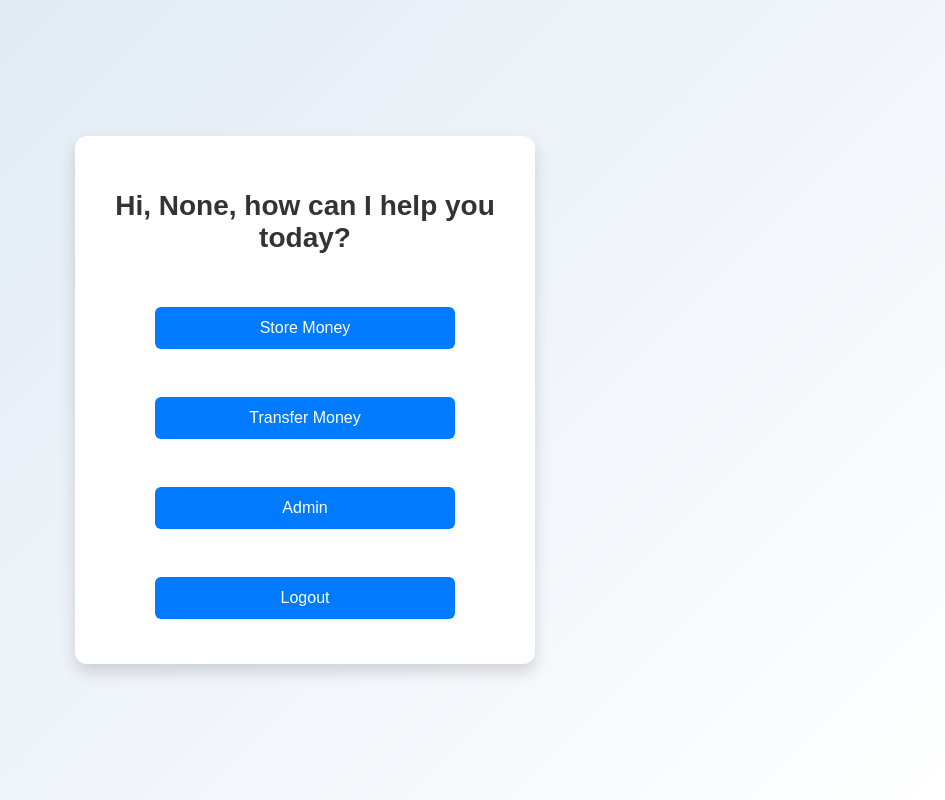
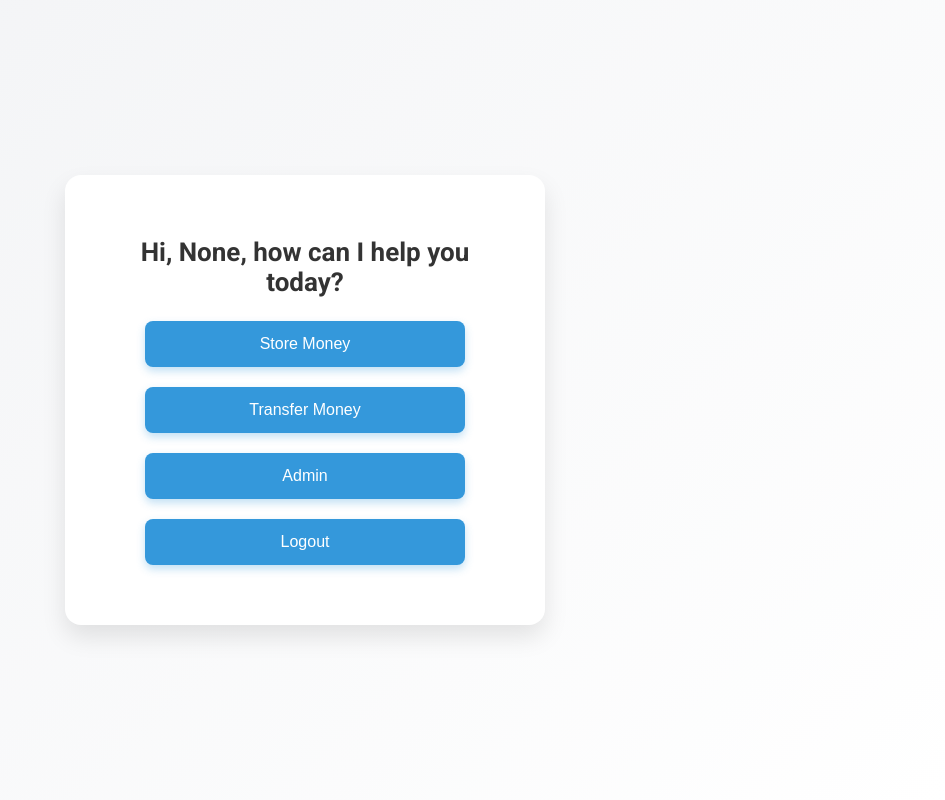
Before and after one commit to Origamiccc/SC6113-DAPP, a Flask app: page /main in a window 1280 px wide. Shown: the whole page, without its empty margins (335-1280 px from the left). Run offline with Flask 3, Linux system fonts and the light colour scheme.

Commit message:
Update main.html

```diff
--- a/templates/main.html
+++ b/templates/main.html
@@ -4,11 +4,11 @@
     <meta charset="UTF-8">
     <meta name="viewport" content="width=device-width, initial-scale=1.0">
     <title>Ethereum DApp 5</title>
-
+    <link href="https://fonts.googleapis.com/css2?family=Roboto:wght@400;500;700&display=swap" rel="stylesheet">
     <style>
         body {
-            font-family: 'Arial', sans-serif;
-            background: linear-gradient(135deg, #dfe9f3 10%, #ffffff 100%);
+            font-family: 'Roboto', sans-serif;
+            background: linear-gradient(135deg, #f3f4f6 10%, #ffffff 100%);
             margin: 0;
             padding: 0;
             display: flex;
@@ -19,68 +19,71 @@
 
         .container {
             background-color: #ffffff;
-            padding: 30px;
-            border-radius: 12px;
-            box-shadow: 0 8px 16px rgba(0, 0, 0, 0.15);
+            padding: 40px;
+            border-radius: 16px;
+            box-shadow: 0 12px 24px rgba(0, 0, 0, 0.1);
             max-width: 400px;
             width: 100%;
             text-align: center;
         }
 
         h2 {
-            font-size: 28px;
-            margin-bottom: 20px;
+            font-size: 26px;
+            margin-bottom: 24px;
             color: #333;
-            font-weight: 600;
+            font-weight: 700;
         }
 
         form {
-            margin: 15px 0;
+            margin: 20px 0;
         }
 
         input[type="submit"], button {
-            background-color: #007bff;
+            background-color: #3498db;
             color: white;
-            padding: 12px 24px;
+            padding: 14px 28px;
             border: none;
-            border-radius: 6px;
+            border-radius: 8px;
             font-size: 16px;
             cursor: pointer;
             transition: all 0.3s ease;
             width: 100%;
-            max-width: 300px;
+            max-width: 320px;
+            box-shadow: 0 4px 8px rgba(52, 152, 219, 0.3);
         }
 
         input[type="submit"]:hover, button:hover {
-            background-color: #0056b3;
-            transform: translateY(-2px);
+            background-color: #2980b9;
+            transform: translateY(-3px);
+            box-shadow: 0 6px 12px rgba(41, 128, 185, 0.3);
         }
 
         input[type="submit"]:active, button:active {
-            background-color: #004494;
+            background-color: #1c6693;
             transform: translateY(0);
+            box-shadow: none;
         }
 
         input, button {
-            padding: 12px;
-            border-radius: 6px;
+            padding: 14px;
+            border-radius: 8px;
             border: 1px solid #ddd;
             font-size: 16px;
         }
 
         p {
-            margin-top: 20px;
+            margin-top: 24px;
             font-size: 18px;
-            color: #007bff;
+            color: #3498db;
         }
 
         @media (max-width: 768px) {
             .container {
-                padding: 20px;
+                padding: 30px;
             }
 
             h2 {
-                font-size: 24px;
+                font-size: 22px;
             }
 
             input, button {
@@ -96,19 +99,15 @@
 <body>
     <div class="container">
         <h2>Hi, {{r}}, how can I help you today?</h2>
-        <br>
         <form action="/store_money" method="post">
             <input type="submit" value="Store Money">
         </form>
-        <br>
         <form action="/transfer_money" method="post">
             <input type="submit" value="Transfer Money">
         </form>
-        <br>
         <form action="/admin" method="post">
             <input type="submit" value="Admin">
         </form>
-        <br>
         <form action="/" method="post">
             <input type="submit" value="Logout">
         </form>
```
